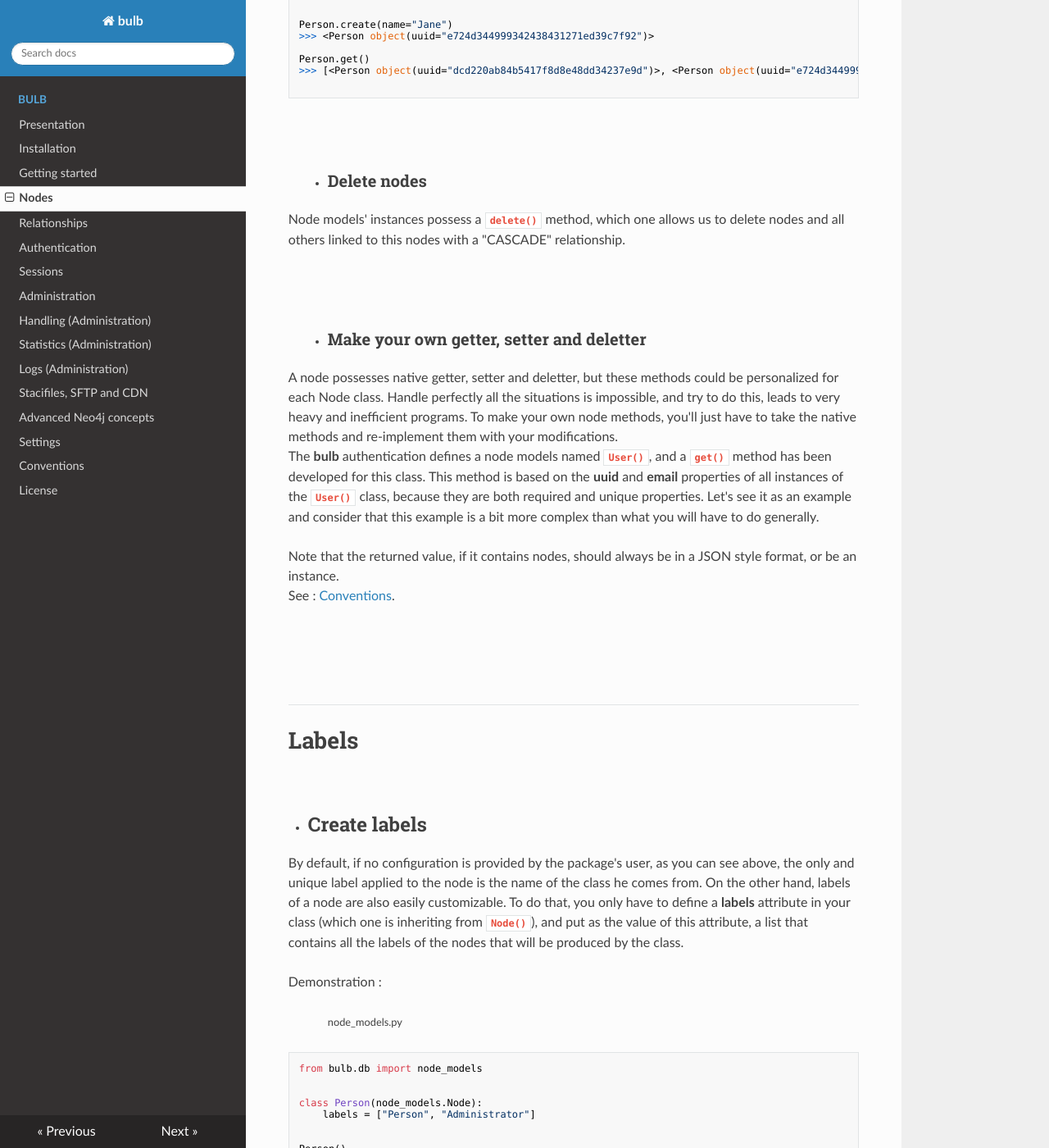
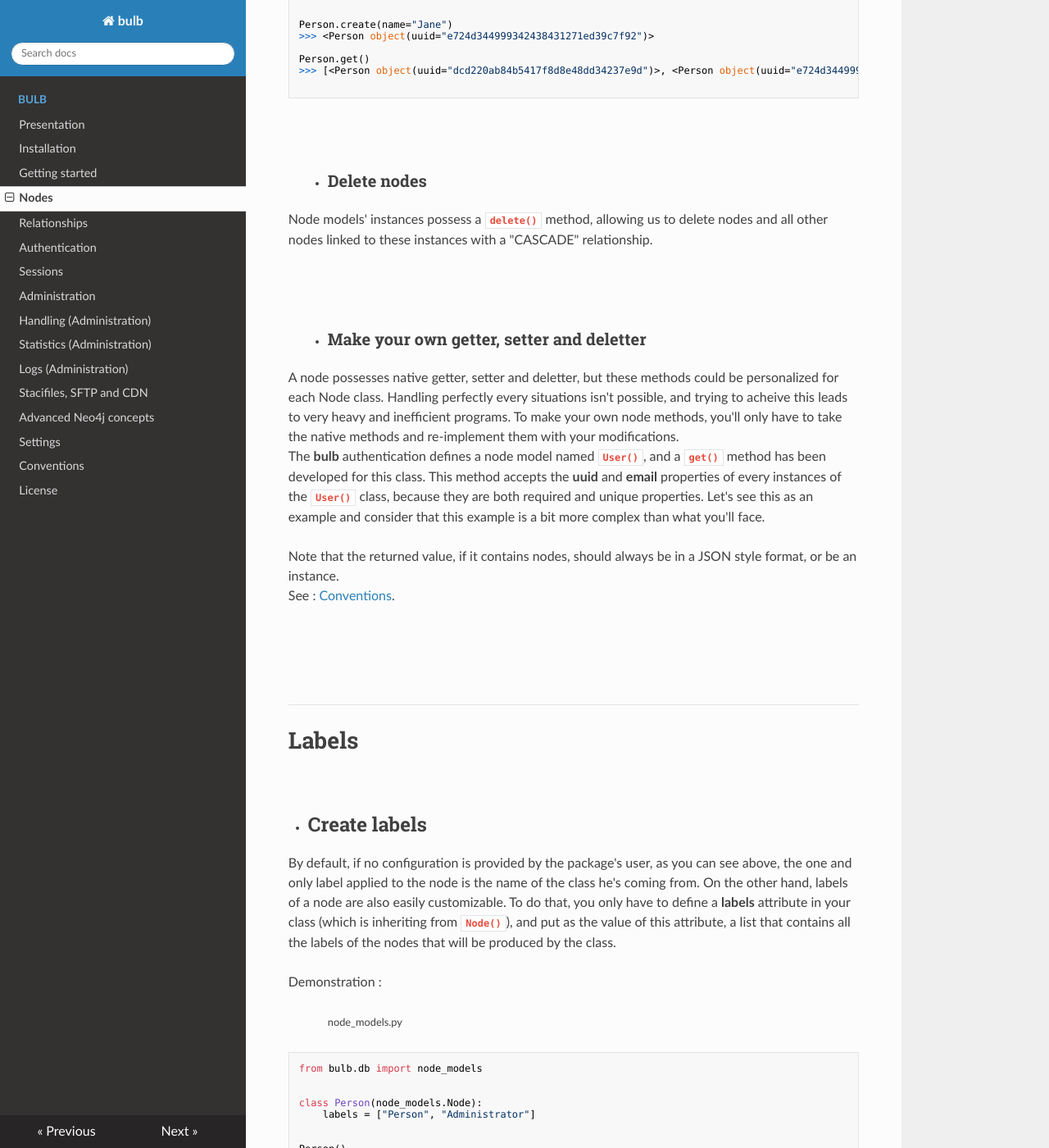
Before and after one commit to LilaRest/bulb, an MkDocs documentation site: the page built from bulb_docs/nodes.md, in a window 1280 px wide and 1400 px high, scrolled down 3140 px. Shown: the whole window at 82% size. Built offline with MkDocs 1.6.1, drawn with Linux system fonts in a browser that asks for light colours; nearby versions of some CDN libraries; some of the changed text lies outside the part shown.

Commit message:
Update nodes.md

````diff
--- a/bulb_docs/nodes.md
+++ b/bulb_docs/nodes.md
@@ -23,9 +23,9 @@
 
 - ## Implement and create node models
 
-Whereas **Django** proposes **models** for relational databases, **bulb** introduces the **node-models** for graph databases. Principle is the same : make classes that represent database entities, and that give the possibility to interact easily with them.
+Whereas **Django** proposes **models** for relational databases, **bulb** introduces the **node-models** for graph databases. Same principle : create classes that represent database entities, and it gives the possibility to interact easily with them.
 A node-models class is a class that inherits from the **`Node`** class, imported from **`bulb.db.node_models`**.
-Like with Django models, you will have to instantiate these node-models classes to automatically create a node in the database.
+Like with Django models, you'll have to instantiate these node-models classes to automatically create a node in the database.
 <br/>
 Demonstration :
 
@@ -59,24 +59,24 @@
 
 > - ### Retrieve nodes
 
-All the node models classes possess a **`get()`** method. This method takes many parameters to able us to do very complex and customizable requests :
+All the node models classes possess a **`get()`** method. This method uses many parameters allowing us to make very complex and customizable requests :
 
-- **`uuid`** (required): The Universal Unique Identifier of a node to get an unique instance.
+- **`uuid`** (required): The Universal Unique Identifier of a node to get a single instance.
 <br/>
 - **`order_by`** (optional, default=None) : Must be the name of the property with which the returned datas will be sorted.
 Examples : "datetime", "first_name", etc...
 <br/>
 - **`limit`** (optional, default=None) : Must be an integer. This parameter defines the number of returned elements.
 <br/>
-- **`skip`** (optional, default=None) : Must be an integer. This parameter defines the number of skipped elements. For example if self.skip = 3, the 3 first returned elements will be skipped.
+- **`skip`** (optional, default=None) : Must be an integer. This parameter defines the number of skipped elements. For example if self.skip = 3, the first 3 elements returned will be skipped.
 <br/>
-- **`desc`** (optional, default=False) : Must be a boolean. If it is False the elements will be returned in an increasing order, but it is True, they will be returned in a descending order.
+- **`desc`** (optional, default=False) : Must be a boolean. If it's False the elements will be returned in an ascending order, but if it's True, they'll be returned in a descending order.
 <br/>
-- **`only`** (optional, default=None) : Must be a list of field_names. If this parameter is filled, the return will not be Node instances, but a dict with "only" the mentioned fields.
+- **`only`** (optional, default=None) : Must be a list of field_names. If this parameter is filled, the return won't be Node instances, but a dict with "only" the mentioned fields.
 <br/>
 - **`filter`** (optional, default=None) : Must be Q statement. You must use the Q class stored in bulb.db Example: Q(name__contains="al") | Q(age__year__lte=8)
 <br/>
-- **`distinct`** (optional, default=False) : Must be a boolean. If it is True, the returned list will be only composed with unique elements.
+- **`distinct`** (optional, default=False) : Must be a boolean. If it's True, the returned list will be only composed with unique elements.
 <br/>
 - **`return_query`** (optional, default=False) : Must be a boolean. If true, the method will return the cypher query.
 <br/>
@@ -107,7 +107,7 @@
 
 > - ### Delete nodes
 
-Node models' instances possess a **`delete()`** method, which one allows us to delete nodes and all others linked to this nodes with a "CASCADE" relationship.
+Node models' instances possess a **`delete()`** method, allowing us to delete nodes and all other nodes linked to these instances with a "CASCADE" relationship.
 
 <br/>
 <br/>
@@ -115,9 +115,9 @@
 
 > - ### Make your own getter, setter and deletter
 
-A node possesses native getter, setter and deletter, but these methods could be personalized for each Node class. Handle perfectly all the situations is impossible, and try to do this, leads to very heavy and inefficient programs. To make your own node methods, you'll just have to take the native methods and re-implement them with your modifications.
-The **bulb** authentication defines a node models named **`User()`**, and a **`get()`** method has been developed for this class. This method is based on the **uuid** and **email** properties of all instances of the **`User()`** class, because they are both required and unique properties.
-Let's see it as an example and consider that this example is a bit more complex than what you will have to do generally.
+A node possesses native getter, setter and deletter, but these methods could be personalized for each Node class. Handling perfectly every situations isn't possible, and trying to acheive this leads to very heavy and inefficient programs. To make your own node methods, you'll only have to take the native methods and re-implement them with your modifications.
+The **bulb** authentication defines a node model named **`User()`**, and a **`get()`** method has been developed for this class. This method accepts the **uuid** and **email** properties of every instances of the **`User()`** class, because they are both required and unique properties.
+Let's see this as an example and consider that this example is a bit more complex than what you'll face.
 
 Note that the returned value, if it contains nodes, should always be in a JSON style format, or be an instance.
 See : [Conventions](https://bulb.readthedocs.io/en/latest/conventions/).
@@ -134,9 +134,9 @@
 
 - ## Create labels
 
-By default, if no configuration is provided by the package's user, as you can see above, the only and unique label applied to the node is the name of the class he comes from.
+By default, if no configuration is provided by the package's user, as you can see above, the one and only label applied to the node is the name of the class he's coming from.
 On the other hand, labels of a node are also easily customizable.
-To do that, you only have to define a **labels** attribute in your class (which one is inheriting from **`Node()`**), and put as the value of this attribute, a list that contains all the labels of the nodes that will be produced by the class.
+To do that, you only have to define a **labels** attribute in your class (which is inheriting from **`Node()`**), and put as the value of this attribute, a list that contains all the labels of the nodes that will be produced by the class.
 <br/>
 Demonstration :
 
@@ -173,8 +173,8 @@
 ```
 <br/>
 <br/>
-> Note that **the class name is always added as a label**, so for the last example, the node created will have both "Person" and "Administrator" labels (even if we fill the **labels** attribute only with "Administrator").
-On the other hand, it is very recommanded to always add the **labels** attribute, even if the only desired label is the name of the class. This practice will lead to a more explicit and readable code.
+> Note that **the class' name is always added as a label**, so for the last example, the node created will have both "Person" and "Administrator" labels (even if we fill the **labels** attribute only with "Administrator").
+On the other hand, it's very recommanded to always add the **labels** attribute, even if the only desired label is the name of the class. This practice will lead to a more explicit and readable code.
 
 <br/>
 <br/>
@@ -216,9 +216,7 @@
 
 The property can take 5 parameters :
 
-- **`key`** (required) : The key is often defined with the name of the property. The key will be used to access to an object property content (with the syntax **`(object).(key)`**) but also to do researches into the Neo4j database.
-<br/>
-- **`content`** (do not fill) : The content is the value of a property, this parameter will be filled in during the instantiation of the future nodes. Do not fill the **content** parameter to set a default value, you must fill the **default** parameter to do that.
+- **`content`** (do not fill) : The content is the value of a property, this parameter will be filled in during the instantiation of the future nodes. Do not fill the **content** parameter to set a default value, you must fill the **default** parameter to do so.
 <br/>
 - **`required`** (optional) : If set on True, and if the content of the property is empty, an error will be raised.
 <br/>
@@ -226,10 +224,11 @@
 <br/>
 - **`default`** (optional) : A default value that will fill the content if it is empty.
 <br/>
+- **`sftp`** (default = False) : If set on True, and if the value is a file object it'll be stored on the SFTP server.
 
 Note that :
 
-A property cannot have both **`required`** and **`default`** parameters (with a view to maintaining coherence).
+A property cannot have both **`required`** and **`default`** parameters in order to maintain coherence.
 <br/>
 
 
@@ -290,7 +289,7 @@
 - ## Apply properties' restrictions
 <br/>
 
-For better performances, all properties restrictions of all your nodes should be applied in the Neo4j database. To apply all the restrictions contained in your project or update them if there are news, you can simply use the **`python manage.py bulb-apply`** command.
+For improved performances, every properties' restrictions of your nodes should be applied in the Neo4j database. To apply all the restrictions contained in your project or update them if there are news, you can simply use the **`python manage.py bulb-apply`** command.
 <br/>
 <br/>
 <br/>
@@ -353,9 +352,9 @@
 
 # Methods
 
-**bulb** provides methods (stored in **`bulb.db.utils`**) that perform the basic and frequently actions done.
+**bulb** provides methods (stored in **`bulb.db.utils`**) that perform the basic and most frequent actions.
 
-- The **`make_uuid()`** method returns a Universal Unique Identifier. It is very useful to provide a unique property to identify efficiently node instances.
+- The **`make_uuid()`** method returns a Universal Unique Identifier. It's very useful to provide a unique property to identify efficiently node instances.
 
 
 <br/>
````
Also changed, not shown: other parts of bulb_docs/nodes.md (+9 -9 lines).
